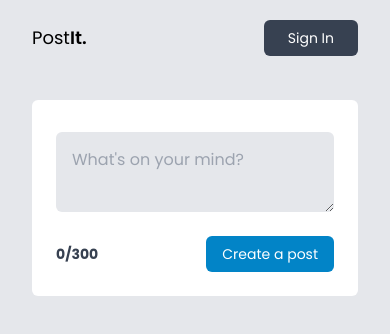
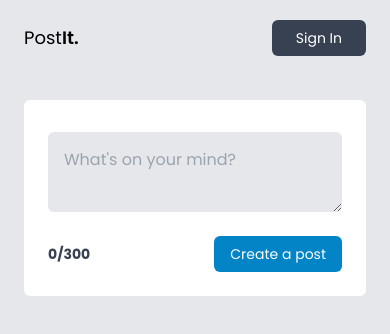
Before and after one commit to piercenovo/post-it-app, a Next.js app: page / in a window 390 px wide. Shown: the top 334 px of the page. Built offline with nearby package versions, Linux system fonts and the light colour scheme; no server answers; the database is empty.

Commit message:
feat: add css style to scrollbar

```diff
--- a/src/app/globals.css
+++ b/src/app/globals.css
@@ -3,5 +3,17 @@
 @tailwind utilities;
 
 body {
-  @apply m-auto px-8 lg:px-4 w-full md:max-w-3xl lg:max-w-4xl bg-gray-200;
+  @apply m-auto px-6 lg:px-4 w-full md:max-w-3xl lg:max-w-4xl bg-gray-200;
 }
+
+html::-webkit-scrollbar {
+  @apply w-[0.95rem];
+}
+
+html::-webkit-scrollbar-thumb {
+  @apply rounded-lg border-[3px] border-solid border-transparent bg-[#606060] hover:bg-[#909090] bg-clip-content;
+}
+
+html::-webkit-scrollbar-track {
+  @apply bg-transparent;
+}
```
